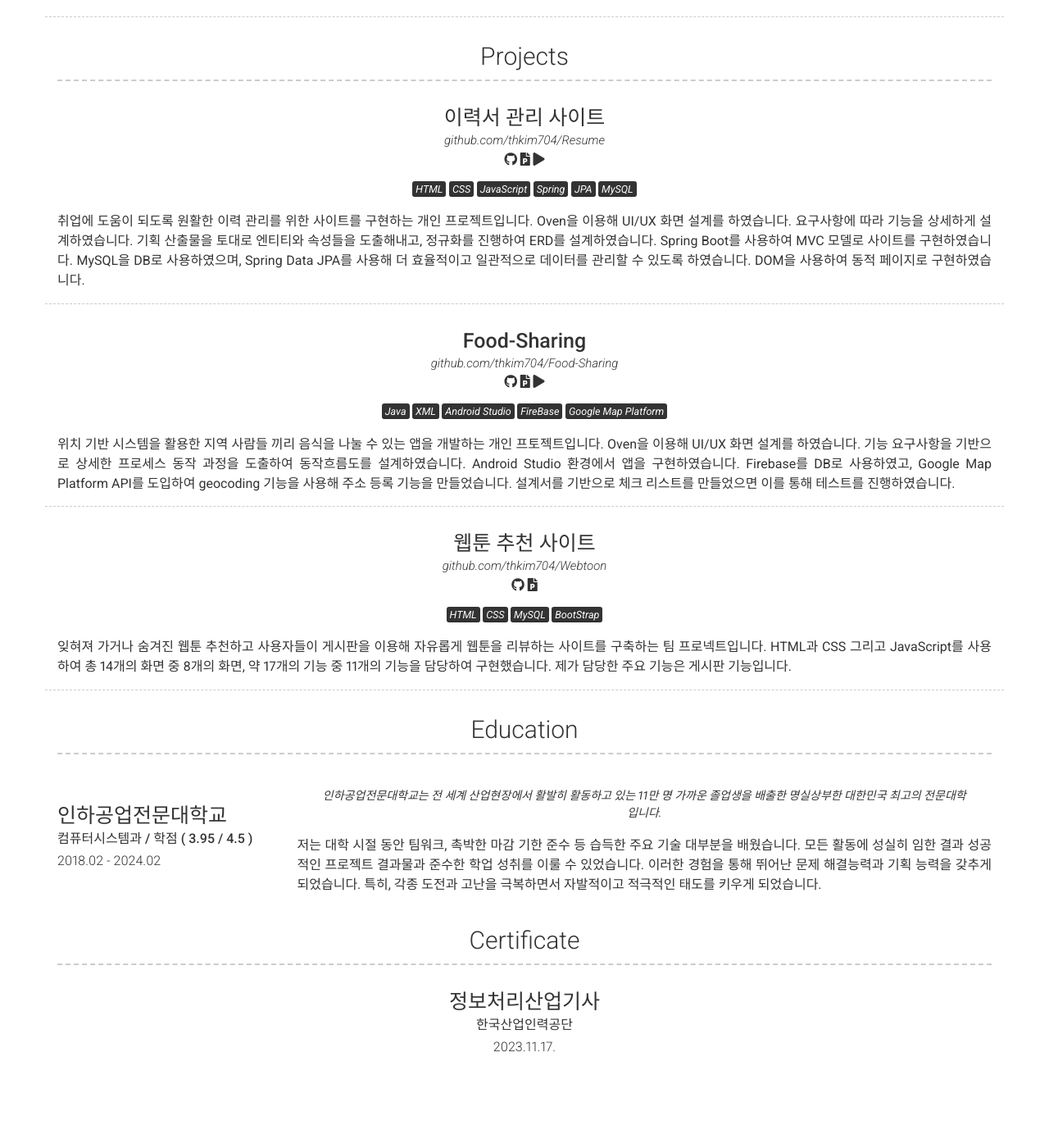
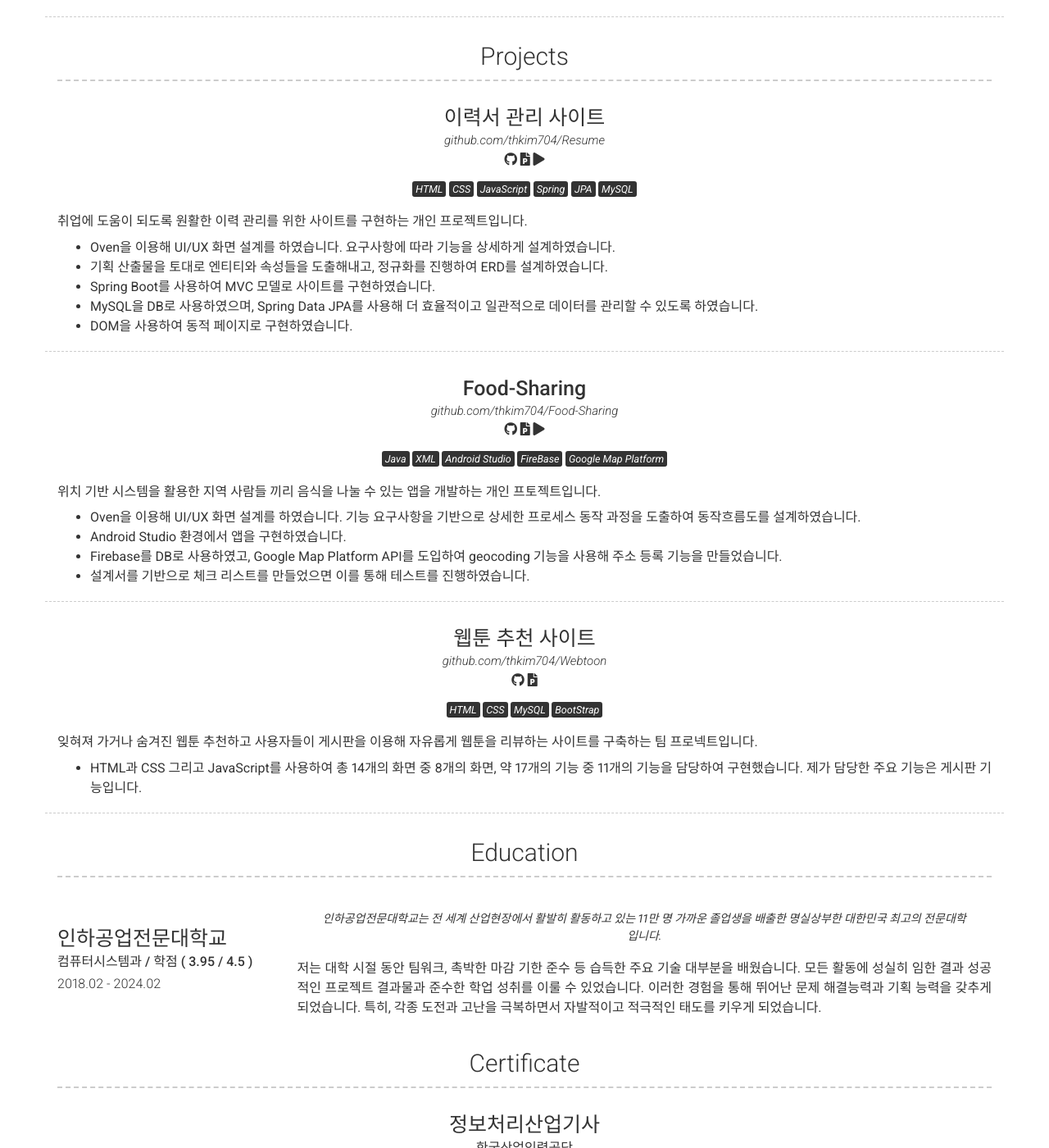
Before and after one commit to thkim704/thkim704.github.io, a Jekyll site: the page built from index.md, in a window 1280 px wide and 1400 px high, scrolled down 1164 px. Shown: the whole window at 82% size. Built offline with Jekyll 4.4.1, drawn with Linux system fonts in a browser that asks for light colours; nearby versions of some CDN libraries.

Commit message:
Update _config.yml

```diff
--- a/_config.yml
+++ b/_config.yml
@@ -97,11 +97,11 @@ content:
           <mark>HTML</mark> <mark>CSS</mark> <mark>JavaScript</mark> <mark>Spring</mark> <mark>JPA</mark> <mark>MySQL</mark>
         description: | # this will include new lines to allow paragraphs
           취업에 도움이 되도록 원활한 이력 관리를 위한 사이트를 구현하는 개인 프로젝트입니다.
-          Oven을 이용해 UI/UX 화면 설계를 하였습니다. 요구사항에 따라 기능을 상세하게 설계하였습니다.
-          기획 산출물을 토대로 엔티티와 속성들을 도출해내고, 정규화를 진행하여 ERD를 설계하였습니다.
-          Spring Boot를 사용하여 MVC 모델로 사이트를 구현하였습니다.
-          MySQL을 DB로 사용하였으며, Spring Data JPA를 사용해 더 효율적이고 일관적으로 데이터를 관리할 수 있도록 하였습니다.
-          DOM을 사용하여 동적 페이지로 구현하였습니다.
+            - Oven을 이용해 UI/UX 화면 설계를 하였습니다. 요구사항에 따라 기능을 상세하게 설계하였습니다.
+            - 기획 산출물을 토대로 엔티티와 속성들을 도출해내고, 정규화를 진행하여 ERD를 설계하였습니다.
+            - Spring Boot를 사용하여 MVC 모델로 사이트를 구현하였습니다.
+            - MySQL을 DB로 사용하였으며, Spring Data JPA를 사용해 더 효율적이고 일관적으로 데이터를 관리할 수 있도록 하였습니다.
+            - DOM을 사용하여 동적 페이지로 구현하였습니다.
       - layout: top-middle
         border: weak  # Value of `weak` will display a weak border below this item. # Any
                       # other value (or no value) means no border will be displayed
@@ -121,10 +121,10 @@ content:
           <mark>Java</mark> <mark>XML</mark> <mark>Android Studio</mark> <mark>FireBase</mark> <mark>Google Map Platform</mark>
         description: | # this will include new lines to allow paragraphs
           위치 기반 시스템을 활용한 지역 사람들 끼리 음식을 나눌 수 있는 앱을 개발하는 개인 프토젝트입니다.
-          Oven을 이용해 UI/UX 화면 설계를 하였습니다. 기능 요구사항을 기반으로 상세한 프로세스 동작 과정을 도출하여 동작흐름도를 설계하였습니다.
-          Android Studio 환경에서 앱을 구현하였습니다.
-          Firebase를 DB로 사용하였고, Google Map Platform API를 도입하여 geocoding 기능을 사용해 주소 등록 기능을 만들었습니다.
-          설계서를 기반으로 체크 리스트를 만들었으면 이를 통해 테스트를 진행하였습니다.
+            - Oven을 이용해 UI/UX 화면 설계를 하였습니다. 기능 요구사항을 기반으로 상세한 프로세스 동작 과정을 도출하여 동작흐름도를 설계하였습니다.
+            - Android Studio 환경에서 앱을 구현하였습니다.
+            - Firebase를 DB로 사용하였고, Google Map Platform API를 도입하여 geocoding 기능을 사용해 주소 등록 기능을 만들었습니다.
+            - 설계서를 기반으로 체크 리스트를 만들었으면 이를 통해 테스트를 진행하였습니다.
       - layout: top-middle
         border: weak  # Value of `weak` will display a weak border below this item. # Any
                       # other value (or no value) means no border will be displayed
@@ -141,7 +141,7 @@ content:
           <mark>HTML</mark> <mark>CSS</mark> <mark>MySQL</mark> <mark>BootStrap</mark>
         description: | # this will include new lines to allow paragraphs
           잊혀져 가거나 숨겨진 웹툰 추천하고 사용자들이 게시판을 이용해 자유롭게 웹툰을 리뷰하는 사이트를 구축하는 팀 프로넥트입니다.
-          HTML과 CSS 그리고 JavaScript를 사용하여 총 14개의 화면 중 8개의 화면, 약 17개의 기능 중 11개의 기능을 담당하여 구현했습니다. 제가 담당한 주요 기능은 게시판 기능입니다.
+            - HTML과 CSS 그리고 JavaScript를 사용하여 총 14개의 화면 중 8개의 화면, 약 17개의 기능 중 11개의 기능을 담당하여 구현했습니다. 제가 담당한 주요 기능은 게시판 기능입니다.
   - title: Education
     layout: list
     content:
```
